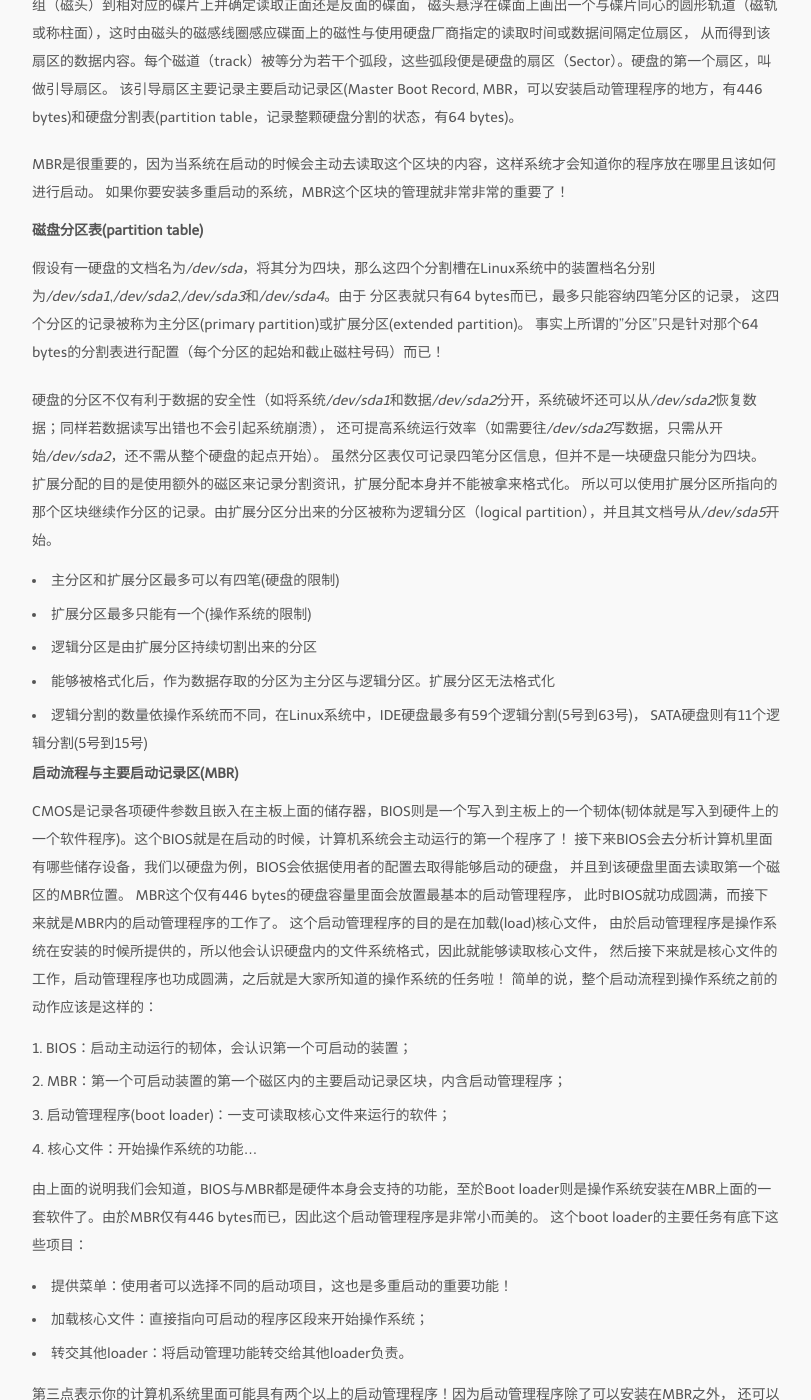
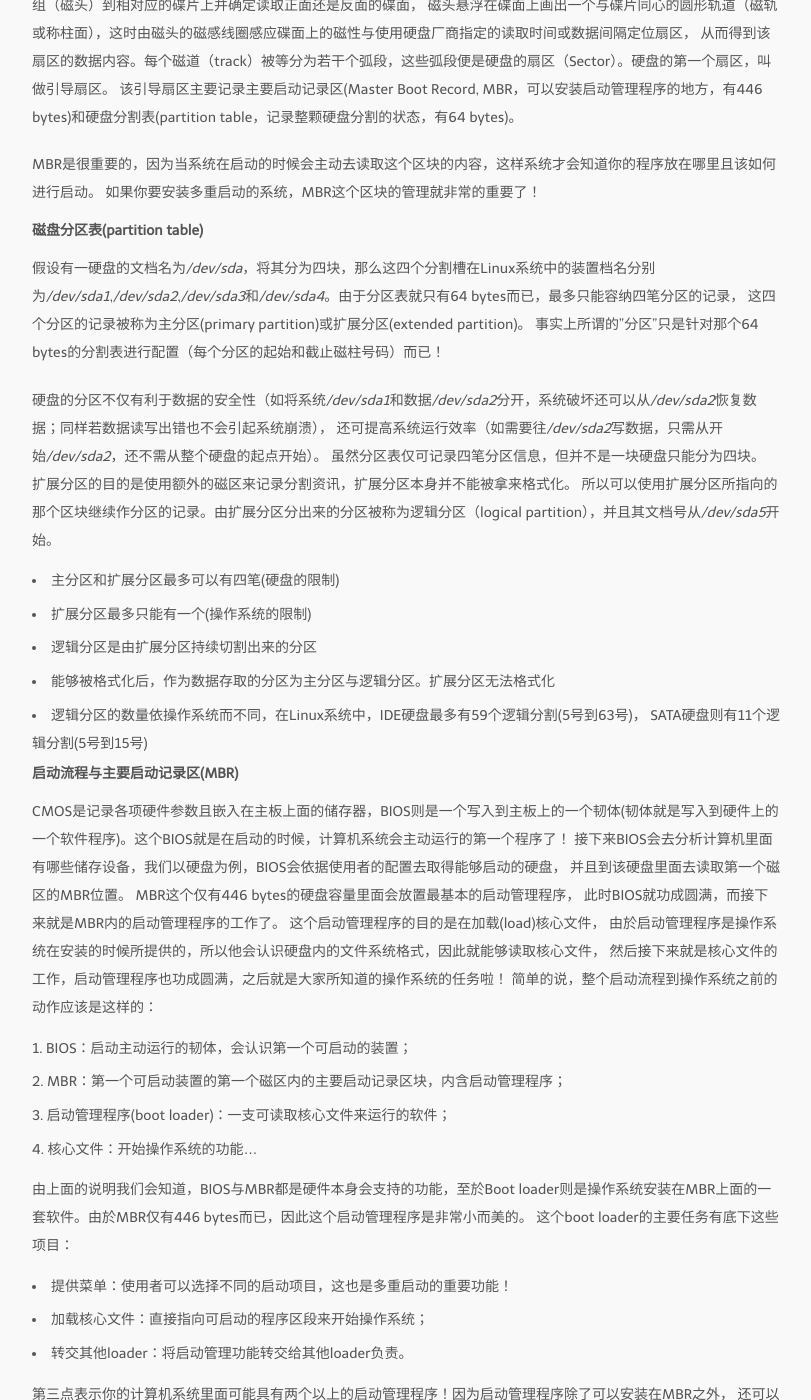
Before and after one commit to bizhishui/bizhishui.github.io, a Jekyll site: the page built from _posts/2017-02-23-Partition-Mount.md, in a window 1280 px wide and 1400 px high, scrolled down 875 px. Shown: the whole window, without its empty margins (233-1044 px from the left). Built offline with Jekyll 4.4.1, drawn with Linux system fonts in a browser that asks for light colours; nearby versions of some CDN libraries; some web fonts are replaced; a script that is not in the unit is left out; some of the changed text lies outside the part shown.

Commit message:
corrections

````diff
--- a/_posts/2017-02-23-Partition-Mount.md
+++ b/_posts/2017-02-23-Partition-Mount.md
@@ -37,24 +37,25 @@
 该引导扇区主要记录主要启动记录区(Master Boot Record, MBR，可以安装启动管理程序的地方，有446 bytes)和硬盘分割表(partition table，记录整颗硬盘分割的状态，有64 bytes)。
 
 MBR是很重要的，因为当系统在启动的时候会主动去读取这个区块的内容，这样系统才会知道你的程序放在哪里且该如何进行启动。
-如果你要安装多重启动的系统，MBR这个区块的管理就非常非常的重要了！
+如果你要安装多重启动的系统，MBR这个区块的管理就非常的重要了！
 
 
 #### 磁盘分区表(partition table)
-假设有一硬盘的文档名为*/dev/sda*，将其分为四块，那么这四个分割槽在Linux系统中的装置档名分别为*/dev/sda1*,*/dev/sda2*,*/dev/sda3*和*/dev/sda4*。由于
-分区表就只有64 bytes而已，最多只能容纳四笔分区的记录， 这四个分区的记录被称为主分区(primary partition)或扩展分区(extended partition)。
+假设有一硬盘的文档名为*/dev/sda*，将其分为四块，那么这四个分割槽在Linux系统中的装置档名分别
+为*/dev/sda1*,*/dev/sda2*,*/dev/sda3*和*/dev/sda4*。由于分区表就只有64 bytes而已，最多只能容纳四笔分区的记录，
+这四个分区的记录被称为主分区(primary partition)或扩展分区(extended partition)。
 事实上所谓的"分区"只是针对那个64 bytes的分割表进行配置（每个分区的起始和截止磁柱号码）而已！
 
 硬盘的分区不仅有利于数据的安全性（如将系统*/dev/sda1*和数据*/dev/sda2*分开，系统破坏还可以从*/dev/sda2*恢复数据；同样若数据读写出错也不会引起系统崩溃），
 还可提高系统运行效率（如需要往*/dev/sda2*写数据，只需从开始*/dev/sda2*，还不需从整个硬盘的起点开始）。
-虽然分区表仅可记录四笔分区信息，但并不是一块硬盘只能分为四块。 扩展分配的目的是使用额外的磁区来记录分割资讯，扩展分配本身并不能被拿来格式化。
+虽然分区表仅可记录四笔分区信息，但并不是一块硬盘只能分为四块。 扩展分区的目的是使用额外的磁区来记录分割资讯，扩展分区本身并不能被拿来格式化。
 所以可以使用扩展分区所指向的那个区块继续作分区的记录。由扩展分区分出来的分区被称为逻辑分区（logical partition），并且其文档号从*/dev/sda5*开始。
 
 - 主分区和扩展分区最多可以有四笔(硬盘的限制)
 - 扩展分区最多只能有一个(操作系统的限制)
 - 逻辑分区是由扩展分区持续切割出来的分区
 - 能够被格式化后，作为数据存取的分区为主分区与逻辑分区。扩展分区无法格式化
-- 逻辑分割的数量依操作系统而不同，在Linux系统中，IDE硬盘最多有59个逻辑分割(5号到63号)， SATA硬盘则有11个逻辑分割(5号到15号)
+- 逻辑分区的数量依操作系统而不同，在Linux系统中，IDE硬盘最多有59个逻辑分割(5号到63号)， SATA硬盘则有11个逻辑分割(5号到15号)
 
 #### 启动流程与主要启动记录区(MBR)
 CMOS是记录各项硬件参数且嵌入在主板上面的储存器，BIOS则是一个写入到主板上的一个韧体(韧体就是写入到硬件上的一个软件程序)。这个BIOS就是在启动的时候，计算机系统会主动运行的第一个程序了！
@@ -69,7 +70,7 @@
 3. 启动管理程序(boot loader)：一支可读取核心文件来运行的软件；
 4. 核心文件：开始操作系统的功能...
 
-由上面的说明我们会知道，BIOS与MBR都是硬件本身会支持的功能，至於Boot loader则是操作系统安装在MBR上面的一套软件了。由於MBR仅有446 bytes而已，因此这个启动管理程序是非常小而美的。 这个boot loader的主要任务有底下这些项目：
+由上面的说明我们会知道，BIOS与MBR都是硬件本身会支持的功能，至於Boot loader则是操作系统安装在MBR上面的一套软件。由於MBR仅有446 bytes而已，因此这个启动管理程序是非常小而美的。 这个boot loader的主要任务有底下这些项目：
 
 - 提供菜单：使用者可以选择不同的启动项目，这也是多重启动的重要功能！
 - 加载核心文件：直接指向可启动的程序区段来开始操作系统；
@@ -81,7 +82,8 @@
 分区前首先需要考虑该主机的主要用途，然后根据用途去分析需要较大容量的目录，以及读写较为频繁的目录，将这些重要的目录分别独立出来而不与根目录放在一起，那当这些读写较频繁的磁盘分区槽有问题时，
 至少不会影响到根目录的系统数据，那挽救方面就比较容易！ 在默认的CentOS环境中，比较符合容量大且(或)读写频繁的目录有*/*,*/boot*,*/usr*,*/home*,*/var*,*swap*。
 
-关于实际硬盘的分区，举例来说，如果你有一个20GB的硬盘，那么建议你分15 GB给*/*来安装Linux，512 MB给*swap*，另外的4 GB左右不要分割，先保留下来，预留的分区可以拿来做为备份之用（如一些scripts和重要配置文件）。
+关于实际硬盘的分区，对于Desktop用户，可以给*/*分配15G左右，*swap*大约内存的大小，*/boot*约200M，*/home*剩余全部空间；而对于服务器主机
+*/,/boot,swap*与桌面型一致，*/var*1G以上空间，剩余空间由*/usr*和*/home*均分。
 
 
 
@@ -113,8 +115,8 @@
 ```
 
 ##### 磁盘检验
-**通常只有身为root且你的文件系统有问题的时候才使用fsck这个命令，否则在正常状况下使用此一命令，可能会造成对系统的危害！**
-通常使用这个命令的场合都是在系统出现极大的问题，导致你在 Linux 启动的时候得进入单人单机模式下进行维护的行为时，才必须使用此一命令！
+**通常只有身为root且你的文件系统有问题的时候才使用fsck这个命令，否则在正常状况下使用此一命令，可能会造成对系统的危害！
+通常使用这个命令的场合都是在系统出现极大的问题，导致你在 Linux 启动的时候得进入单人单机模式下进行维护的行为时，才必须使用此一命令！**
 在 ext2/ext3 文件系统的最顶层(就是挂载点那个目录底下)会存在一个"lost+found"的目录！ 该目录就是在当你使用fsck检查文件系统后，若出现问题时，有问题的数据会被放置到这个目录中！
 所以理论上这个目录不应该会有任何数据，若系统自动产生数据在里面，那你就得特别注意你的文件系统了！
 
````
